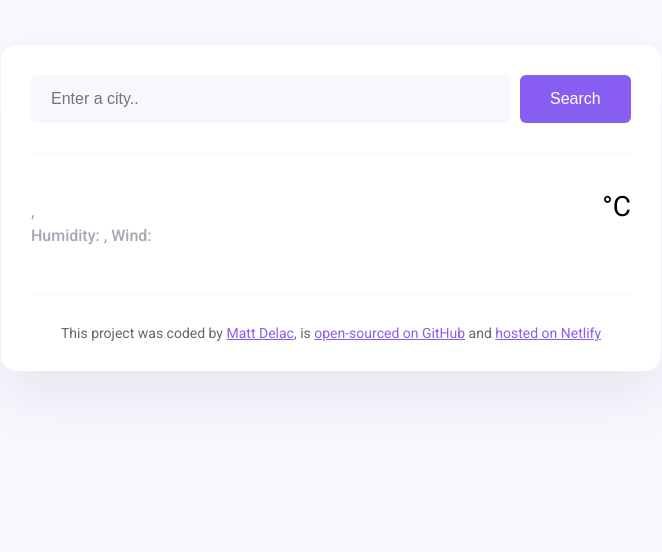
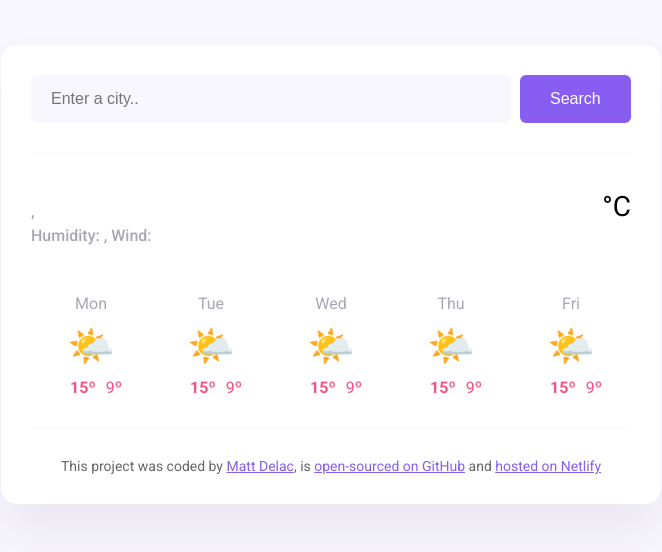
Before and after one commit to Khanyi2/Vanilla-Weather-Forcast, a plain HTML site: page index.html in a window 1280 px wide. Shown: the whole page, without its empty margins (309-971 px from the left). Drawn offline with nearby package versions, Linux system fonts and the light colour scheme; no server answers.

Commit message:
created weather forcast section using html and css.

```diff
--- a/index.html
+++ b/index.html
@@ -45,6 +45,59 @@
             <div class="weatehr-app-unit">°C</div>
           </div>
         </div>
+        <!--Created a weather-forecast div for the weather forecast of the app-->
+        <div class="weather-forecast">
+          <div class="weather-forecast-day">
+            <div class="weather-forecast-date">Mon</div>
+            <div class="weather-forecast-icon">🌤️</div>
+            <div class="weather-forecast-temperatures">
+              <div class="weather-forecast-temperature">
+                <strong>15º</strong>
+              </div>
+              <div class="weather-forcast-temperature">9º</div>
+            </div>
+          </div>
+          <div class="weather-forecast-day">
+            <div class="weather-forecast-date">Tue</div>
+            <div class="weather-forecast-icon">🌤️</div>
+            <div class="weather-forecast-temperatures">
+              <div class="weather-forecast-temperature">
+                <strong>15º</strong>
+              </div>
+              <div class="weather-forcast-temperature">9º</div>
+            </div>
+          </div>
+          <div class="weather-forecast-day">
+            <div class="weather-forecast-date">Wed</div>
+            <div class="weather-forecast-icon">🌤️</div>
+            <div class="weather-forecast-temperatures">
+              <div class="weather-forecast-temperature">
+                <strong>15º</strong>
+              </div>
+              <div class="weather-forcast-temperature">9º</div>
+            </div>
+          </div>
+          <div class="weather-forecast-day">
+            <div class="weather-forecast-date">Thu</div>
+            <div class="weather-forecast-icon">🌤️</div>
+            <div class="weather-forecast-temperatures">
+              <div class="weather-forecast-temperature">
+                <strong>15º</strong>
+              </div>
+              <div class="weather-forcast-temperature">9º</div>
+            </div>
+          </div>
+          <div class="weather-forecast-day">
+            <div class="weather-forecast-date">Fri</div>
+            <div class="weather-forecast-icon">🌤️</div>
+            <div class="weather-forecast-temperatures">
+              <div class="weather-forecast-temperature">
+                <strong>15º</strong>
+              </div>
+              <div class="weather-forcast-temperature">9º</div>
+            </div>
+          </div>
+        </div>
       </main>
 
       <footer>
--- a/src/style.css
+++ b/src/style.css
@@ -86,6 +86,36 @@ main {
   font-size: 28px;
 }
 
+.weather-forecast {
+  display: flex;
+  justify-content: space-around;
+  margin-top: 30px;
+}
+.weather-forecast-date {
+  text-align: center;
+  color: rgba(39, 33, 66, 0.4);
+  font-size: 16px;
+  line-height: 20px;
+  margin-bottom: 10px;
+}
+
+.weather-forecast-icon {
+  font-size: 38px;
+  text-align: center;
+}
+
+.weather-forecast-temperatures {
+  text-align: center;
+  color: #f65282;
+  margin-top: 10px;
+  display: flex;
+  justify-content: center;
+}
+
+.weather-forecast-temperature {
+  padding: 0 10px;
+}
+
 footer {
   border-top: 1px solid #f9f7fe;
   padding: 30px 0 0 0;
```
